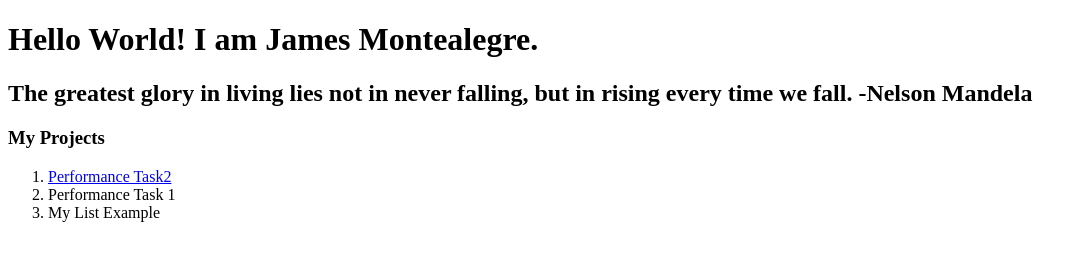
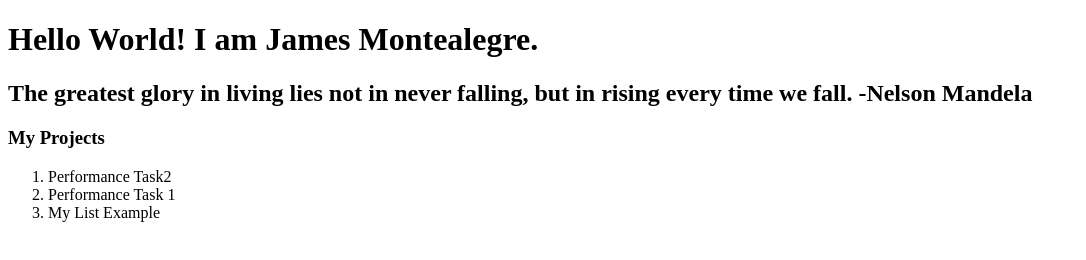
Before and after one commit to jamessmithKCM21/jamessmithKCM21.github.io, a plain HTML site: page index.html in a window 1280 px wide. Shown: the whole page, without its empty margins (0-1086 px from the left). Drawn offline with Linux system fonts and the light colour scheme.

Commit message:
Update index.html

```diff
--- a/index.html
+++ b/index.html
@@ -12,7 +12,7 @@
 
     <h3>My Projects</h3>
     <ol>
-        <li><a href="performance2" target="_blank">Performance Task2</a></li>
+        <li>Performance Task2</li>
         <li>Performance Task 1</li>
         <li>My List Example</li>
     </ol>
```
